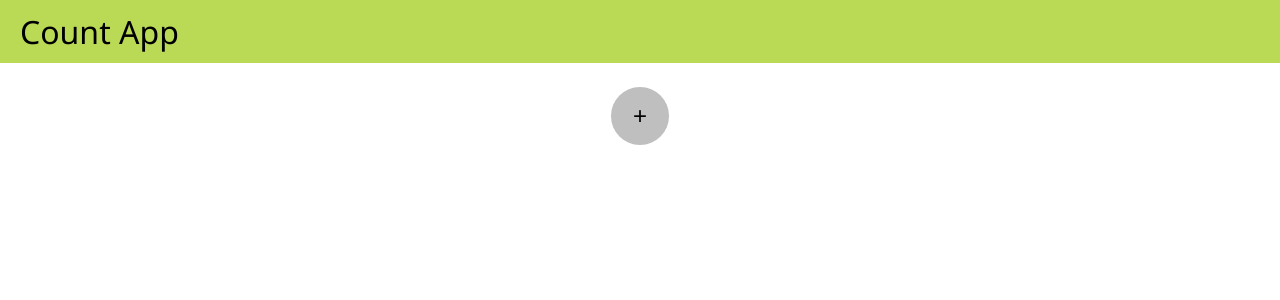
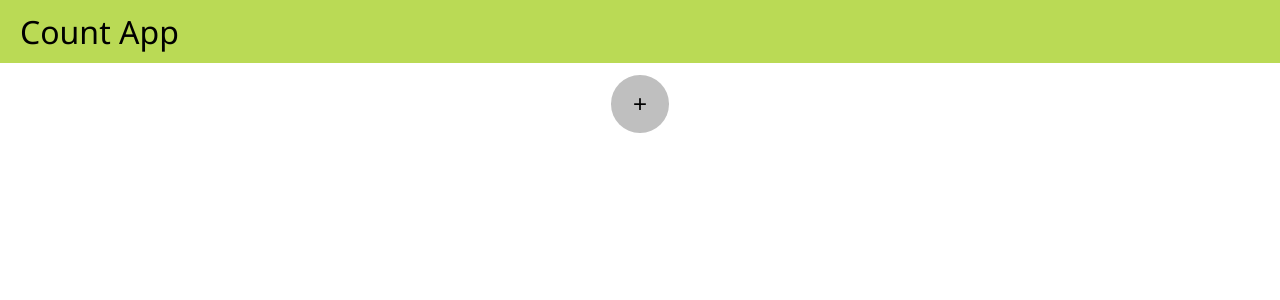
Before and after one commit to 89netraM/count-app, an Angular app: page / in a window 1280 px wide. Shown: the top 300 px of the page. Built offline with nearby package versions, Linux system fonts and the light colour scheme.

Commit message:
Style touch-up after testing other browsers

```diff
--- a/src/app/app.component.scss
+++ b/src/app/app.component.scss
@@ -5,6 +5,7 @@ nav {
 
 	position: sticky;
 	top: 0px;
+	z-index: 100;
 
 	h1 {
 		margin: 0px;
@@ -27,7 +28,7 @@ main {
 	button {
 		width: 2.4em;
 		height: 2.4em;
-		margin-top: 1em;
+		margin: 0.5em 0px;
 
 		align-self: center;
 
--- a/src/app/counter/counter.component.scss
+++ b/src/app/counter/counter.component.scss
@@ -47,6 +47,8 @@ section {
 	input {
 		grid-column: 2;
 		&[type="range"] {
+			width: 100%;
+
 			grid-row: 1;
 		}
 		&[type="text"] {
```
